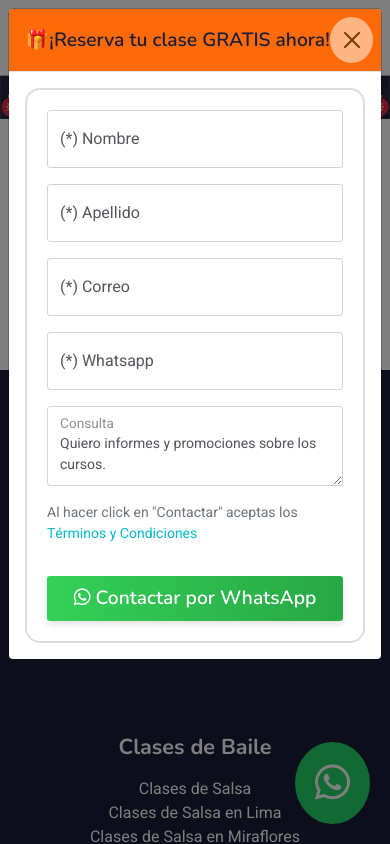
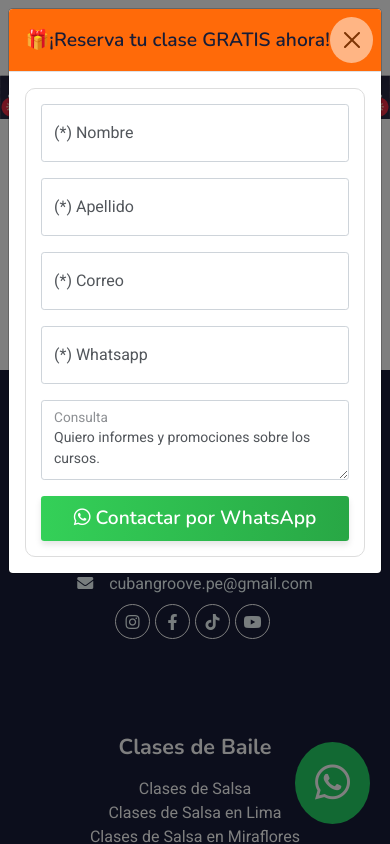
Before and after one commit to paulcobox/webluxe, a Django app: page /blog/ in a window 390 px wide, after a click that opens the changed part. Run offline with Django 3.2, Linux system fonts and the light colour scheme; data comes from the database, SQL or seed files in the repository; data that the repository does not hold is empty; parts of the project's set-up code (start-up, migrations or seed data) failed here and were passed over; some libraries are stand-ins or nearby versions.

Commit message:
mejoras mobile ficha 3

```diff
--- a/templates/_base.html
+++ b/templates/_base.html
@@ -263,7 +263,7 @@
                         <button type="button" class="btn-close" data-bs-dismiss="modal" aria-label="Close" style="background-color: white;"></button>
                     </div>
                     <div class="modal-body">
-                        <form id="leadForm" style="border: 2px solid #ddd; border-radius: 15px; padding: 20px;">
+                        <form id="leadForm" style="border: 1px solid #ddd; border-radius: 10px; padding: 15px;">
                             {% csrf_token %}
                             <input type="hidden" id="utm_source" name="utm_source">
                             <input type="hidden" id="utm_medium" name="utm_medium">
@@ -326,13 +326,6 @@
                                         </div>
                                     </div>
                                 </div>
-                                <!-- Términos y condiciones -->
-
-                                <div class="col-12">
-                                    <p class="small text-muted">
-                                        Al hacer click en "Contactar" aceptas los <a href="#" data-bs-toggle="modal" data-bs-target="#modalAuthorization">Términos y Condiciones</a>
-                                    </p>
-                                </div>
 
 
 
@@ -344,6 +337,7 @@
                                     </button>
                                     <button type="button" id="closeModalButton" class="btn btn-secondary btn-sm d-none" data-bs-dismiss="modal">Close</button>
                                 </div>
+
                             </div>
                         </form>
 
```
